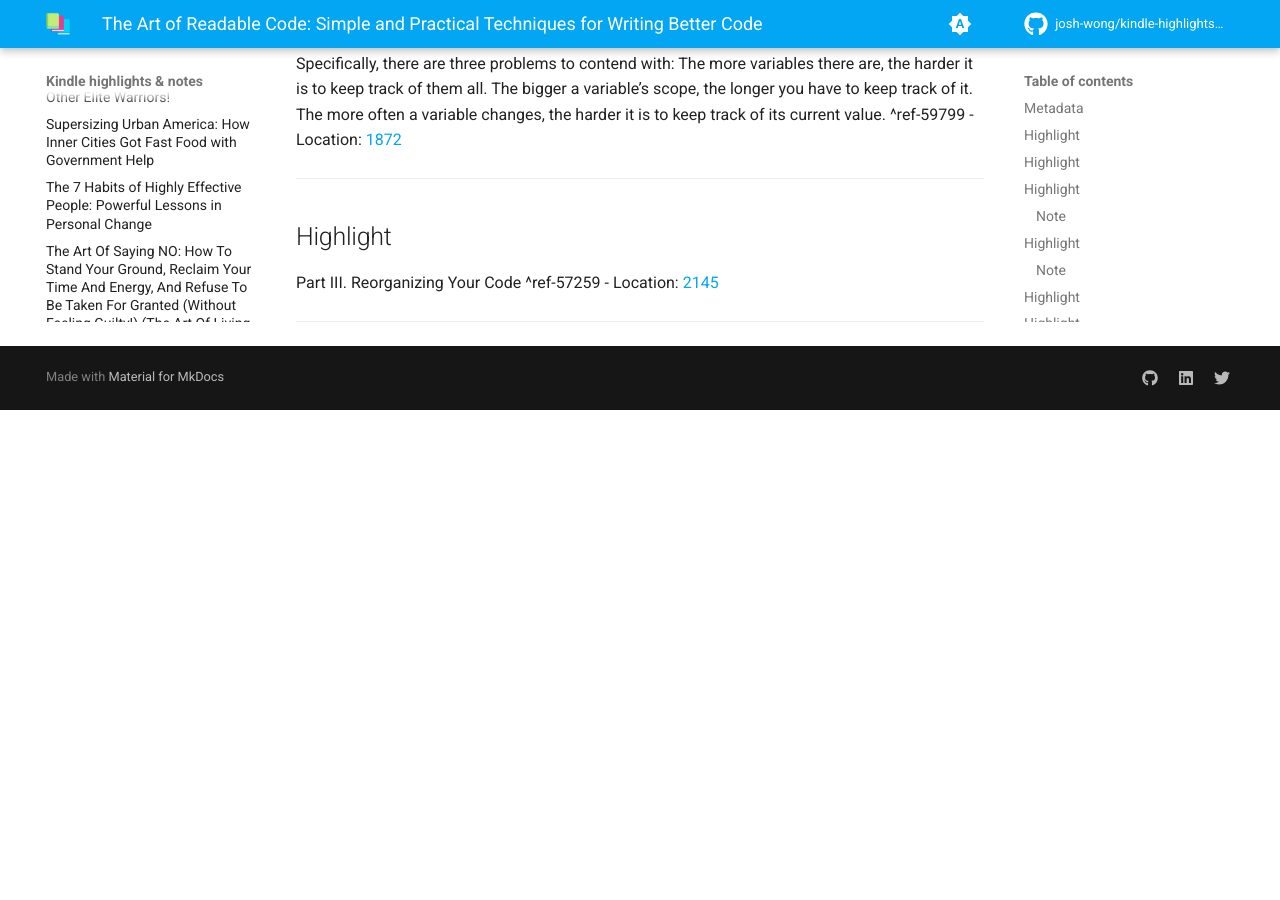
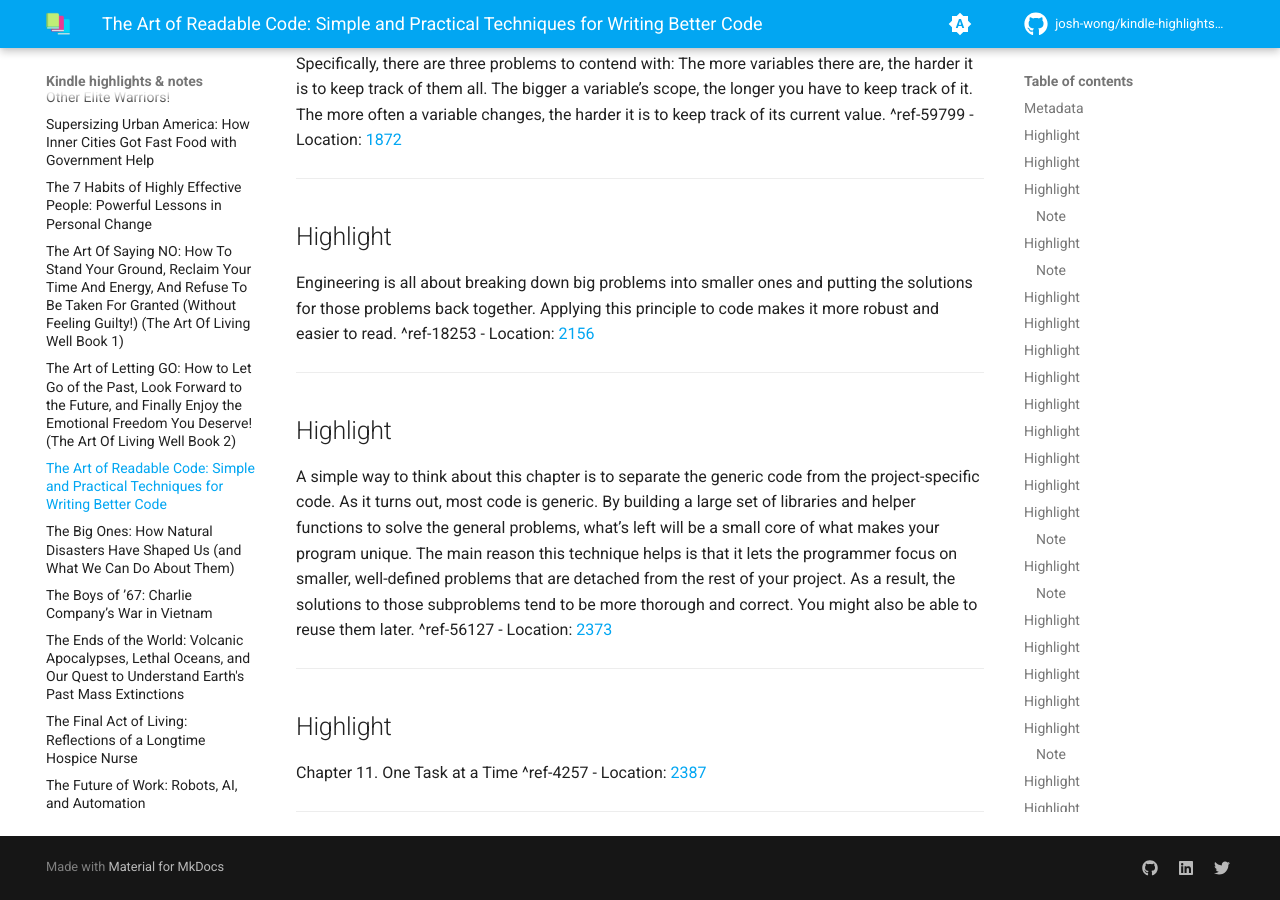
Before and after one commit to josh-wong/kindle-highlights-notes, an MkDocs documentation site: the page built from docs/The Art of Readable Code.md, in a window 1280 px wide and 900 px high, scrolled down 6602 px. Built offline with MkDocs 1.6.1 and Material for MkDocs 9.7.7, drawn with Linux system fonts in a browser that asks for light colours; comment, search, counter and statistics services are not loaded; before the commit the page ends 7012 px from its top, so only the background shows below that.

Commit message:
Update highlights and notes

```diff
--- a/docs/The Art of Readable Code.md
+++ b/docs/The Art of Readable Code.md
@@ -201,7 +201,19 @@ In this chapter, you’ll see how sloppy use of variables makes a program harder
 ---
 ## Highlight
 
-Part III. Reorganizing Your Code ^ref-57259
-- Location: [2145](kindle://book?action=open&asin=B0064CZ1XE&location=2145)
+Engineering is all about breaking down big problems into smaller ones and putting the solutions for those problems back together. Applying this principle to code makes it more robust and easier to read. ^ref-18253
+- Location: [2156](kindle://book?action=open&asin=B0064CZ1XE&location=2156)
 
 ---
+## Highlight
+
+A simple way to think about this chapter is to separate the generic code from the project-specific code. As it turns out, most code is generic. By building a large set of libraries and helper functions to solve the general problems, what’s left will be a small core of what makes your program unique. The main reason this technique helps is that it lets the programmer focus on smaller, well-defined problems that are detached from the rest of your project. As a result, the solutions to those subproblems tend to be more thorough and correct. You might also be able to reuse them later. ^ref-56127
+- Location: [2373](kindle://book?action=open&asin=B0064CZ1XE&location=2373)
+
+---
+## Highlight
+
+Chapter 11. One Task at a Time ^ref-4257
+- Location: [2387](kindle://book?action=open&asin=B0064CZ1XE&location=2387)
+
+---
```
Also changed, not shown: other parts of docs/The Art of Readable Code.md (+2 -2 lines).
